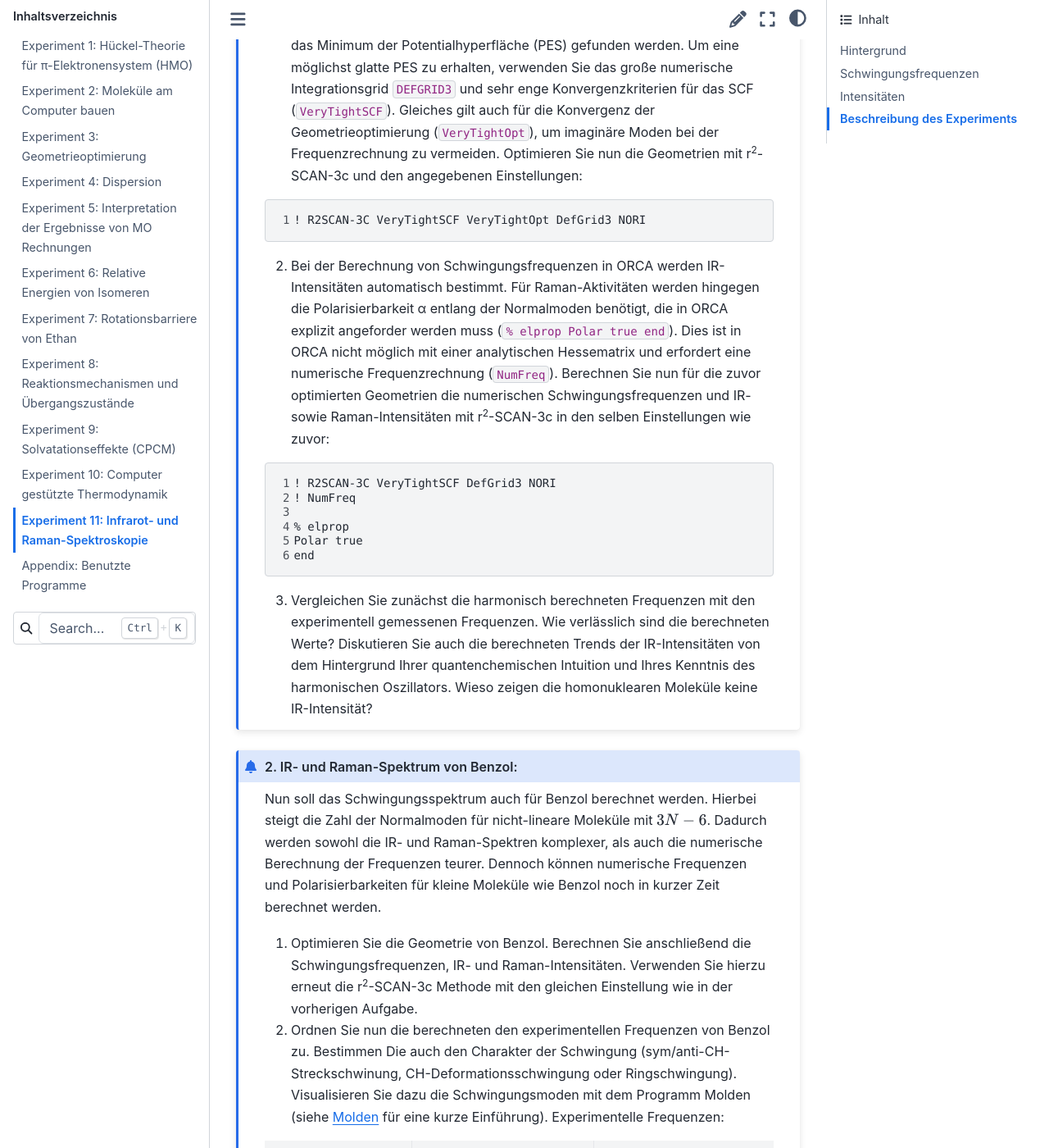
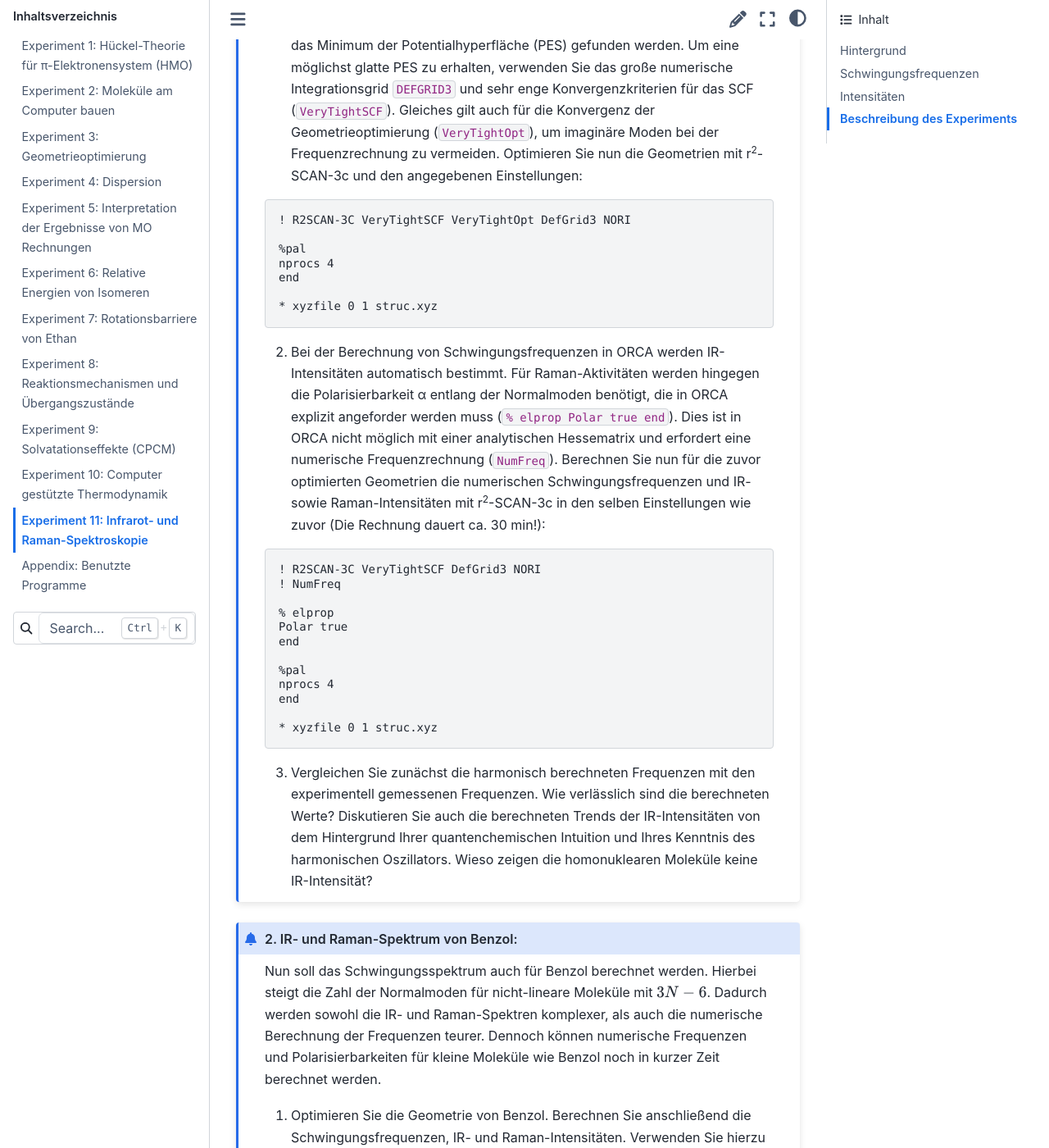
Before and after one commit to grimme-lab/bch616-teaching, a Sphinx documentation site: the page built from doc/ex11_ir_raman.rst, in a window 1280 px wide and 1400 px high, scrolled down 3491 px. Shown: the whole window at 82% size. Built offline with Sphinx 7.4.7 and the Sphinx Book theme 1.1.4, drawn with Linux system fonts in a browser that asks for light colours.

Commit message:
Update ex11_ir_raman.rst
Added inputs for Raman and IR Calculations

```diff
--- a/doc/ex11_ir_raman.rst
+++ b/doc/ex11_ir_raman.rst
@@ -87,14 +87,18 @@ Beschreibung des Experiments
     1. Damit die harmonisch Näherung angenommen werden kann, muss zunächst das Minimum der Potentialhyperfläche (PES) gefunden werden. Um eine möglichst glatte PES zu erhalten, verwenden Sie das große numerische Integrationsgrid ``DEFGRID3`` und sehr enge Konvergenzkriterien für das SCF (``VeryTightSCF``). Gleiches gilt auch für die Konvergenz der Geometrieoptimierung (``VeryTightOpt``), um imaginäre Moden bei der Frequenzrechnung zu vermeiden. Optimieren Sie nun die Geometrien mit r\ :sup:`2`-SCAN-3c und den angegebenen Einstellungen:
 
     .. code-block:: none
-        :linenos:
 
         ! R2SCAN-3C VeryTightSCF VeryTightOpt DefGrid3 NORI
 
-    2. Bei der Berechnung von Schwingungsfrequenzen in ORCA werden IR-Intensitäten automatisch bestimmt. Für Raman-Aktivitäten werden hingegen die Polarisierbarkeit |alpha| entlang der Normalmoden benötigt, die in ORCA explizit angeforder werden muss (``% elprop Polar true end``). Dies ist in ORCA nicht möglich mit einer analytischen Hessematrix und erfordert eine numerische Frequenzrechnung (``NumFreq``). Berechnen Sie nun für die zuvor optimierten Geometrien die numerischen Schwingungsfrequenzen und IR- sowie Raman-Intensitäten mit r\ :sup:`2`-SCAN-3c in den selben Einstellungen wie zuvor:
+        %pal
+        nprocs 4
+        end
+
+        * xyzfile 0 1 struc.xyz
+
+    2. Bei der Berechnung von Schwingungsfrequenzen in ORCA werden IR-Intensitäten automatisch bestimmt. Für Raman-Aktivitäten werden hingegen die Polarisierbarkeit |alpha| entlang der Normalmoden benötigt, die in ORCA explizit angeforder werden muss (``% elprop Polar true end``). Dies ist in ORCA nicht möglich mit einer analytischen Hessematrix und erfordert eine numerische Frequenzrechnung (``NumFreq``). Berechnen Sie nun für die zuvor optimierten Geometrien die numerischen Schwingungsfrequenzen und IR- sowie Raman-Intensitäten mit r\ :sup:`2`-SCAN-3c in den selben Einstellungen wie zuvor (Die Rechnung dauert ca. 30 min!):
 
     .. code-block:: none
-        :linenos:
 
         ! R2SCAN-3C VeryTightSCF DefGrid3 NORI
         ! NumFreq
@@ -102,6 +106,12 @@ Beschreibung des Experiments
         % elprop
         Polar true
         end
+
+        %pal
+        nprocs 4
+        end
+
+        * xyzfile 0 1 struc.xyz
 
     3. Vergleichen Sie zunächst die harmonisch berechneten Frequenzen mit den experimentell gemessenen Frequenzen. Wie verlässlich sind die berechneten Werte? Diskutieren Sie auch die berechneten Trends der IR-Intensitäten von dem Hintergrund Ihrer quantenchemischen Intuition und Ihres Kenntnis des harmonischen Oszillators. Wieso zeigen die homonuklearen Moleküle keine IR-Intensität?
 
```
